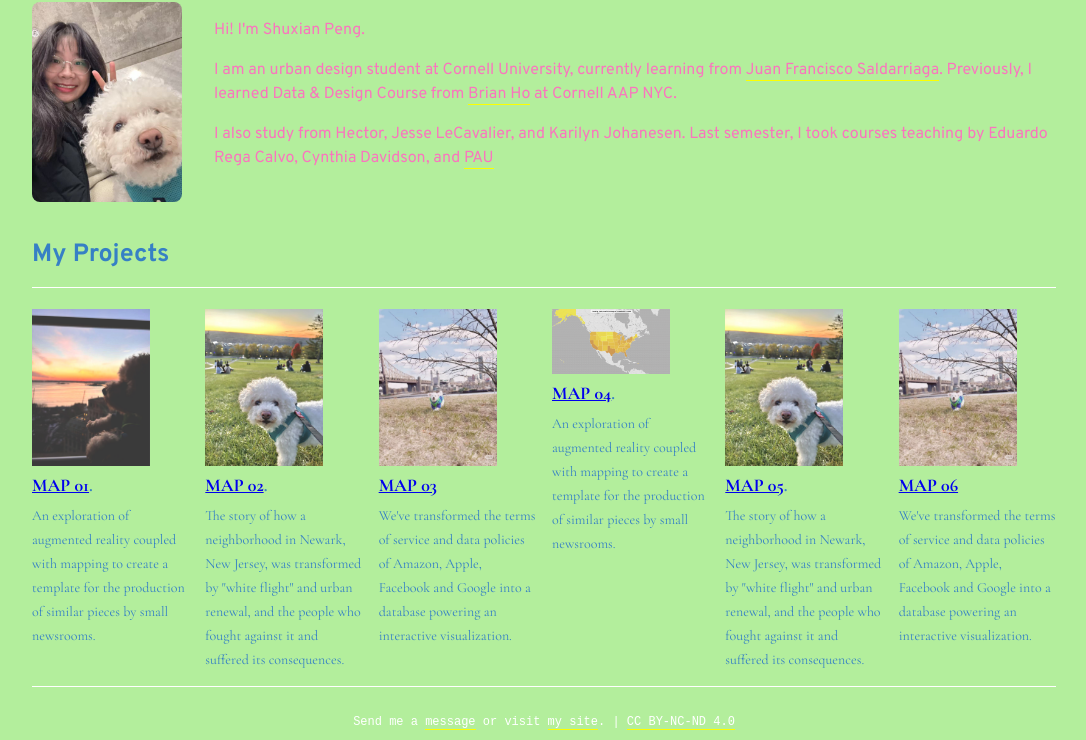
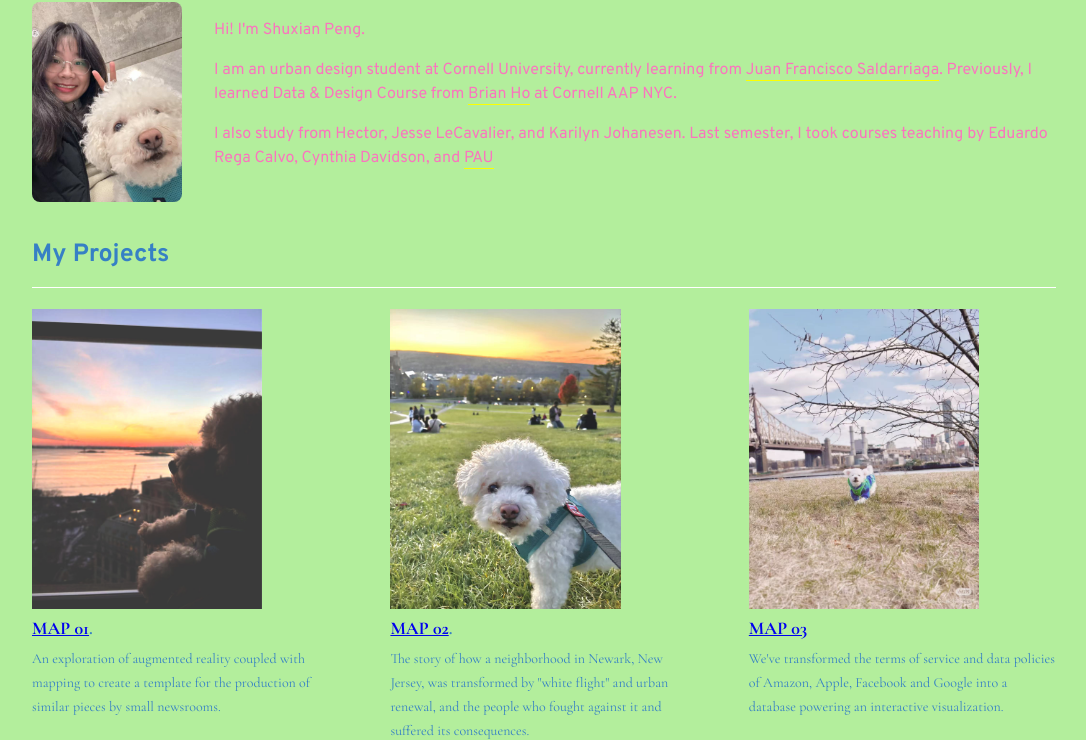
Before and after one commit to Shuxian666/assign_01, a plain HTML site: page index.html in a window 1280 px wide. Shown: the part 71-811 px from the top of the page, without its empty margins (96-1182 px from the left). Drawn offline with nearby package versions, Linux system fonts and the light colour scheme.

Commit message:
Update style.css

```diff
--- a/style.css
+++ b/style.css
@@ -99,10 +99,12 @@ body {
   /* ✅ 修正：确保项目水平排列 */
   .projects-container {
     display: flex; /* 让项目水平排列 */
+    flex-wrap: wrap; /* 允许换行，防止超出屏幕 */
     justify-content: space-between; /* 让项目平均分布 */
     gap: 1rem; /* 控制项目之间的间距 */
     width: 100%; /* 确保它填充整个父容器 */
-  }
+}
+
 
   /* ✅ 修正：确保每个项目垂直排列 */
   .project {
```
